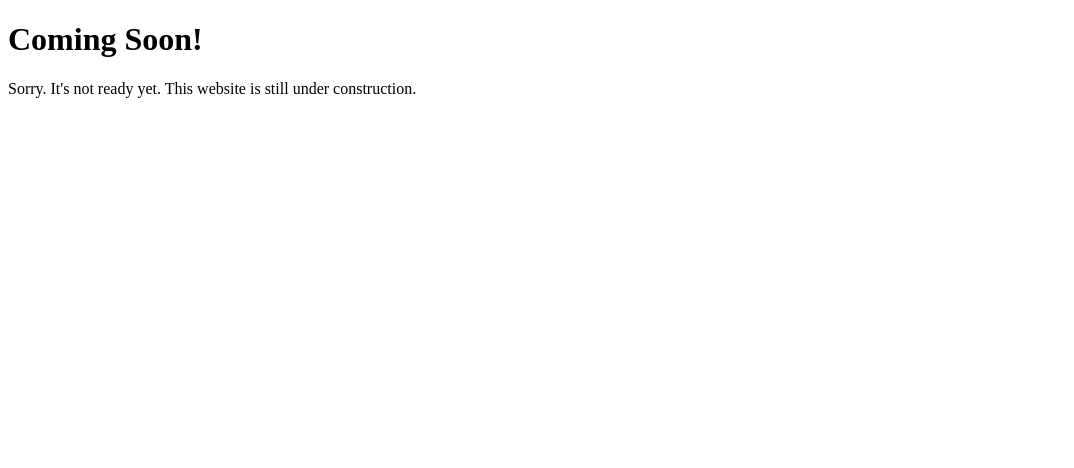
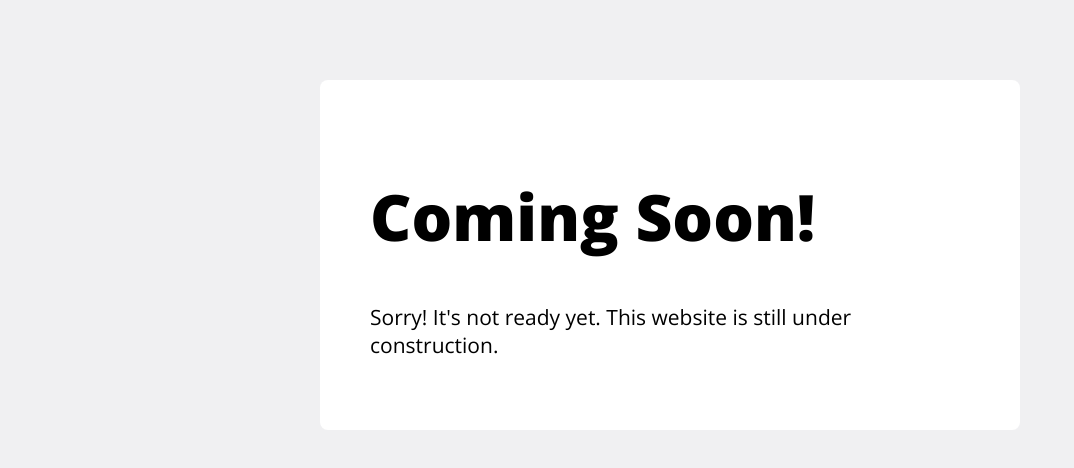
Before and after one commit to digigurl/digigurl.github.io, a plain HTML site: page index.html in a window 1280 px wide. Shown: the whole page, without its empty margins (0-1074 px from the left). Drawn offline with nearby package versions, Linux system fonts and the light colour scheme.

Commit message:
Applied styles to Comming Soon Page

```diff
--- a/index.html
+++ b/index.html
@@ -4,9 +4,13 @@
         <meta charset="utf-8">
         <title>Digigurl | Coming Soon</title>
         <link href="style.css" rel="stylesheet">
+        <link href="https://fonts.googleapis.com/css?family=Open+Sans:300,300i,400,400i,600,600i,700,700i,800,800i&display=swap" rel="stylesheet">
+
     </head>
     <body>
-        <h1>Coming Soon!</h1>
-        <p>Sorry. It's not ready yet. This website is still under construction.</p>
+        <div class="wrapper">
+            <h1>Coming Soon!</h1>
+            <p>Sorry! It's not ready yet. This website is still under construction.</p>
+        </div>
     </body>
 </html>
--- a/style.css
+++ b/style.css
@@ -0,0 +1,28 @@
+body {
+    width: 40rem;
+    margin: 50px auto;
+    padding: 0;
+    background-color: #f0f0f2;
+    font-family: 'Open Sans', sans-serif;
+    /* "Helvetica Neue", Helvetica, Arial, Verdana,*/
+
+}
+.wrapper {
+    width: 600px;
+    margin: 5em auto;
+    padding: 50px;
+    background-color: #ffffff;
+    border-radius: 0.5em;
+}
+
+h1 {
+    font-size: 4rem;
+    font-weight: 800;
+    /*font-weight: extra-bold;*/
+}
+
+p {
+    font-size: 21px;
+
+
+}
```
